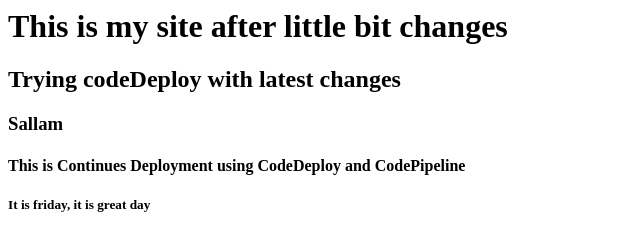
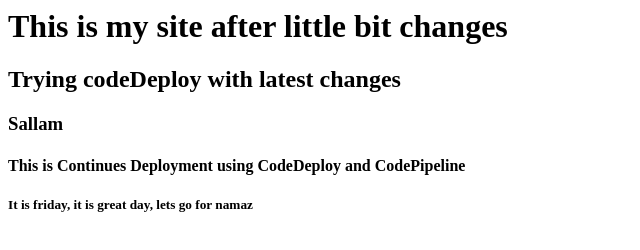
Before and after one commit to naveedkumbhar/codeDeploy, a plain HTML site: page index.html in a window 1280 px wide. Shown: the full height of the page, 0-640 px from the left. Drawn offline with Linux system fonts and the light colour scheme.

Commit message:
Update index.html

```diff
--- a/index.html
+++ b/index.html
@@ -3,4 +3,4 @@
 <h2>Trying codeDeploy with latest changes</h2>
 <h3> Sallam </h3>
 <h4> This is Continues Deployment using CodeDeploy and CodePipeline </h4>
-<h5>It is friday, it is great day</h5>
+<h5>It is friday, it is great day, lets go for namaz</h5>
```
